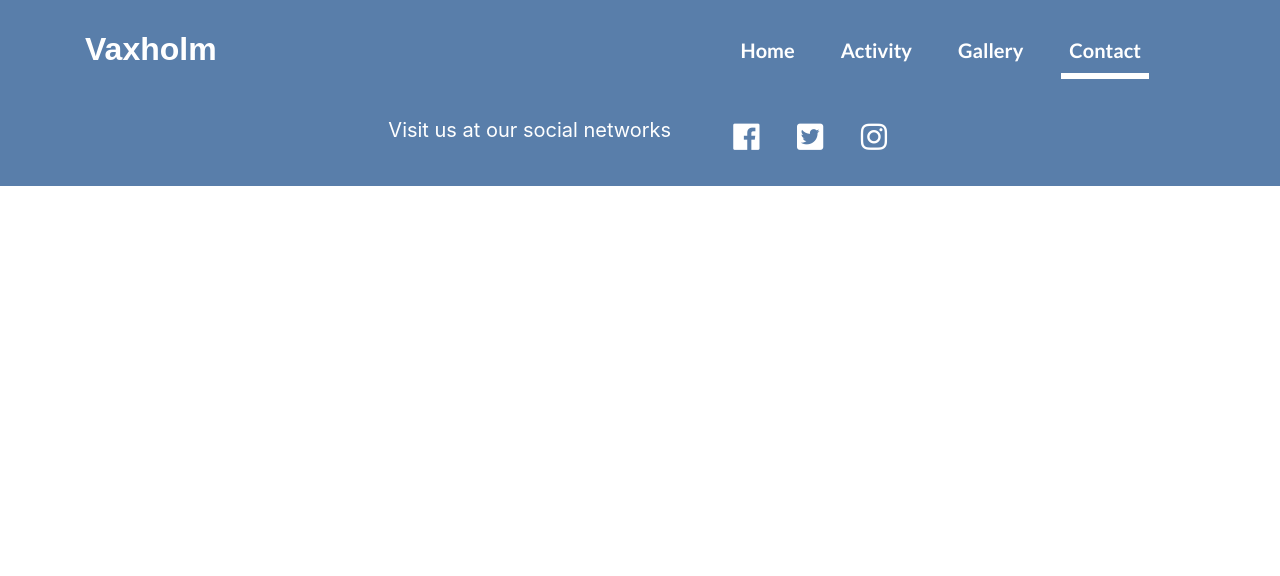
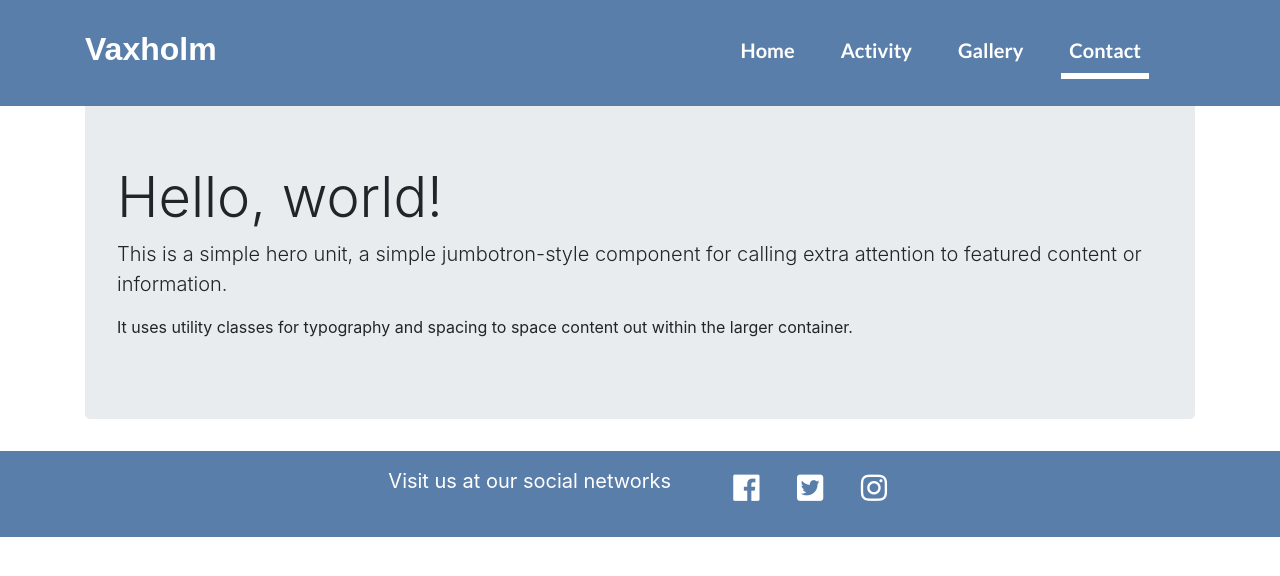
Before and after one commit to Code-Institute-Submissions/Vaxholm, a plain HTML site: page contact.html in a window 1280 px wide. Drawn offline with nearby package versions, Linux system fonts and the light colour scheme.

Commit message:
contact jumbotron

```diff
--- a/contact.html
+++ b/contact.html
@@ -30,13 +30,15 @@
             </div>
         </nav>
     </header>
-    <section>
-        <div>
-            <div>
 
+        <div class="container">
+            <div class="jumbotron">
+                <h1 class="display-4">Hello, world!</h1>
+                     <p class="lead">This is a simple hero unit, a simple jumbotron-style component for calling extra attention to featured content or information.</p>
+                        <p>It uses utility classes for typography and spacing to space content out within the larger container.</p>
             </div>
         </div>
-    </section>
+
 
     <!--Footer-->
     <footer class="container-fluid vax-footer" id="footer">
```
